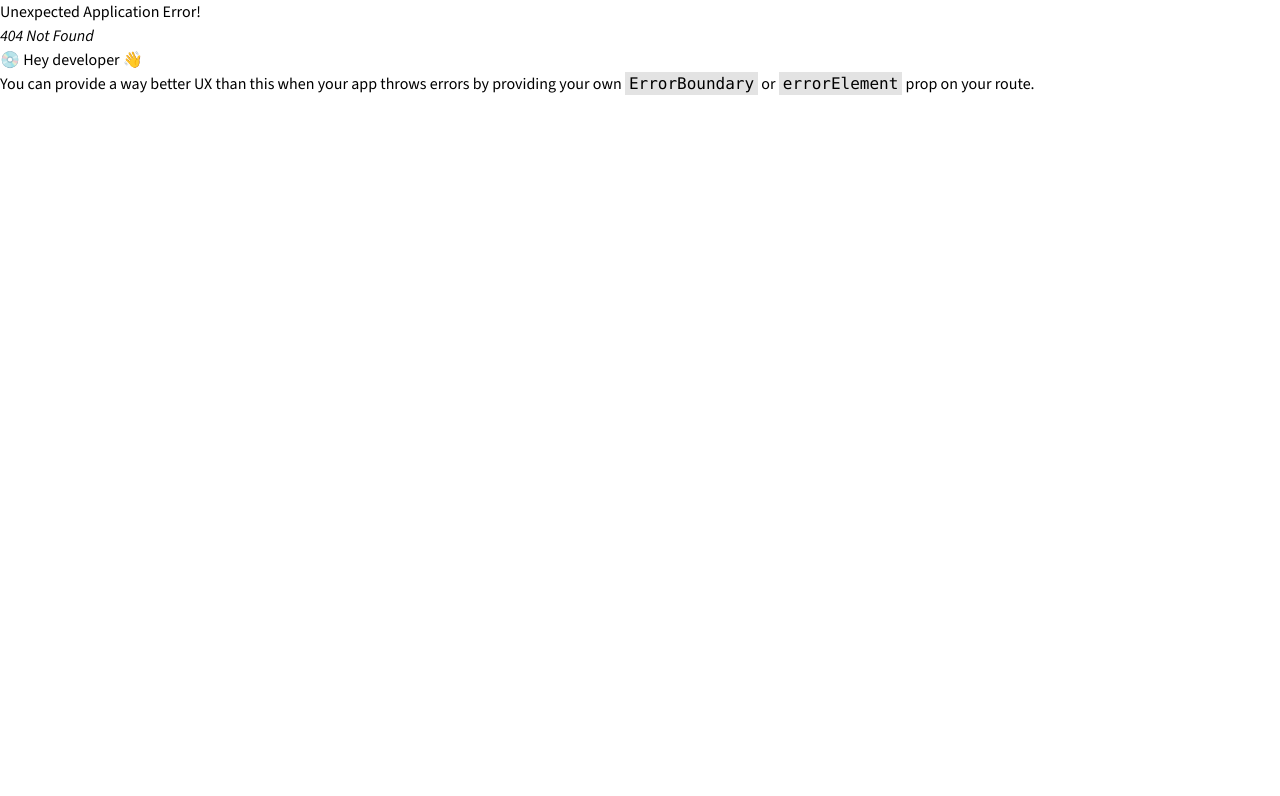
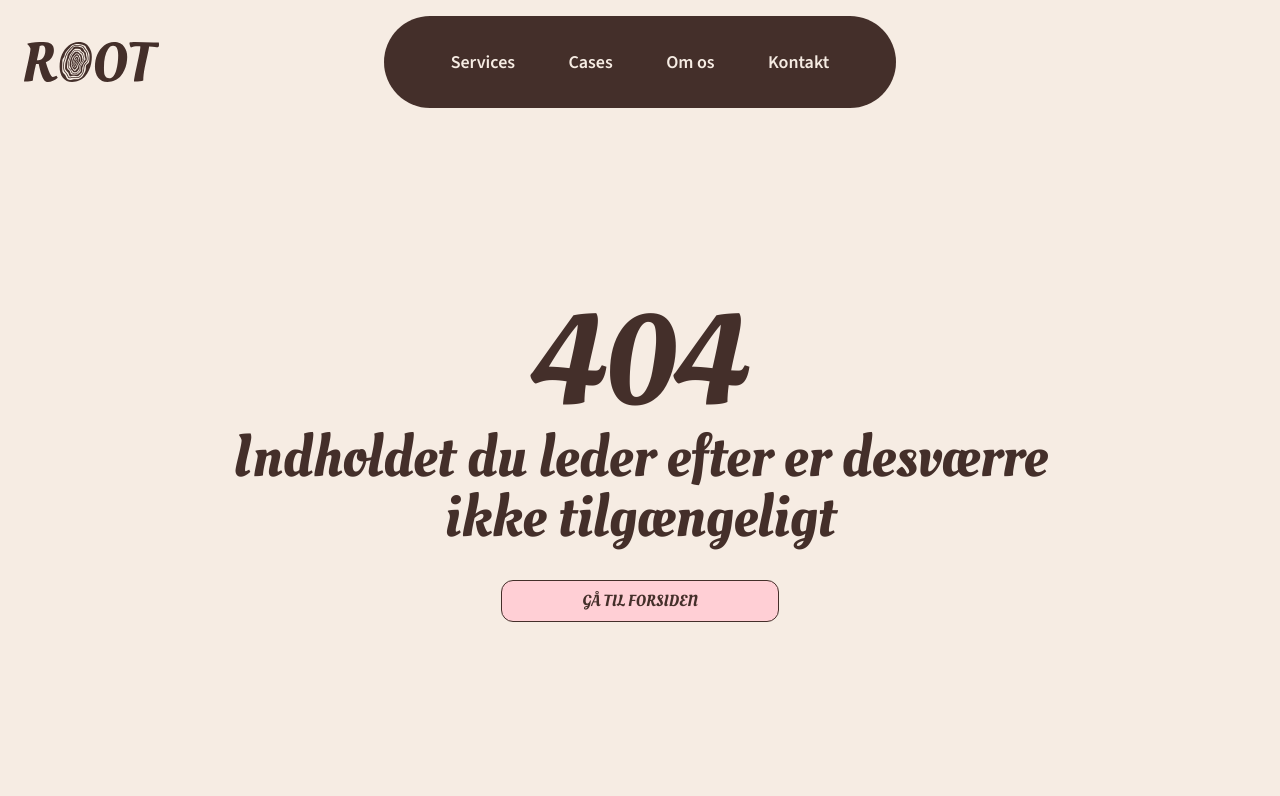
Before and after one commit to Rosa2401/ROOT, a React (Vite) app: page /error in a window 1280 px wide. Before the commit this address had no page. Shown: the top 796 px of the page. Built offline with nearby package versions, Linux system fonts and the light colour scheme.

Commit message:
404 side færdig

```diff
--- a/src/App.jsx
+++ b/src/App.jsx
@@ -5,6 +5,7 @@ import Services from "./views/Services";
 import Cases from "./views/Cases";
 import OmOs from "./views/OmOs";
 import Kontakt from "./views/Kontakt";
+import Error from "./views/Error";
 
 const router = createBrowserRouter ([
   {
@@ -35,6 +36,11 @@ const router = createBrowserRouter ([
         path: "/kontakt",
         element: <Kontakt />
       },
+
+      {
+        path: "/error",
+        element: <Error />
+      },
     ]
   }
 ])
--- a/src/components/ErrorInfo.jsx
+++ b/src/components/ErrorInfo.jsx
@@ -1,14 +1,17 @@
+import { Link } from "react-router-dom";
+
 export default function ErrorInfo () {
 
     return (
-        <div>
-            <h1>404</h1>
-            <p>Indholdet du leder efter er desværre ikke tilgængeligt</p>
+        <div className="flex flex-col items-center justify-center my-44">
+            <h1 className="text-9xl font-oleo text-[#442F2A]">404</h1>
+            <p className="text-6xl font-oleo text-[#442F2A] text-center">Indholdet du leder efter er desværre <br /> ikke tilgængeligt</p>
             <a
-                href={buttonLink}
-                className="mt-8 inline-block bg-[#FFCFD5] text-[#442F2A] text-base px-16 py-2 rounded-xl border border-[#442F2A] max-w-sm font-oleo uppercase transform hover:scale-105 hover:text-[#FFCFD5] hover:bg-[#442F2A]">
-                {buttonText}
-                </a>
+                href="/"
+                className="mt-8 inline-block bg-[#FFCFD5] text-[#442F2A] text-base px-20 py-2 rounded-xl border border-[#442F2A] max-w-sm font-oleo uppercase transform hover:scale-105 hover:text-[#FFCFD5] hover:bg-[#442F2A] transition duration-300"
+                >
+                Gå til forsiden
+            </a>
         </div>
     )
 }
```
